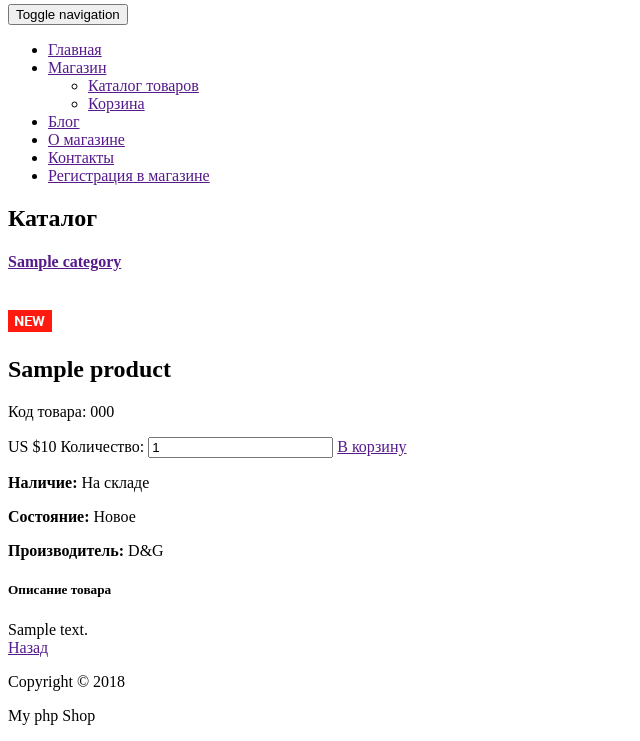
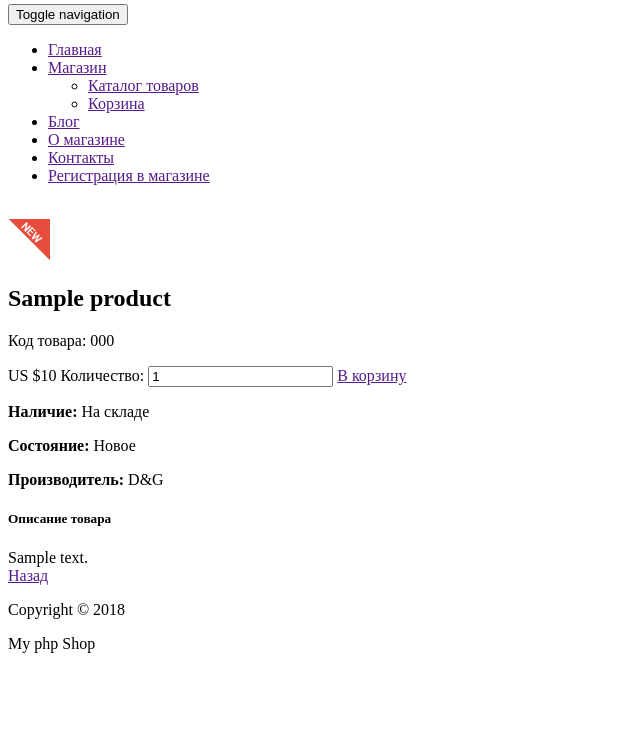
Before and after one commit to Vadim0004/shopyii2, a Yii app: the page made by frontend/views/product/index.php in a window 1280 px wide. Shown: the part 227-968 px from the top of the page, without its empty margins (0-640 px from the left). After the commit the page ends 880 px from the top, so only its background shows below. Run offline with PHP 8.4 and a stand-in for Yii, Linux system fonts and the light colour scheme; the template is opened without the code that fills it: most values are stand-ins (such as "Sample title", 1, 10 or a date in 2020); data that the repository does not hold is empty; some libraries are stand-ins or nearby versions.

Commit message:
fix ProductContr

```diff
--- a/frontend/views/product/index.php
+++ b/frontend/views/product/index.php
@@ -1,6 +1,7 @@
 <?php
 use frontend\assets\MyShopAsset;
 use frontend\models\Product;
+use frontend\widgets\categoryList\CategoryList;
 
 MyShopAsset::register($this);
 
@@ -12,52 +13,36 @@ $this->registerJsFile('@web/js/myFooter.js', ['depends' => [
 $this->title = 'Product';
 $this->registerMetaTag([
     'name' => 'Product',
-    'content' => 'description of the page',
+    'content' => 'Product description',
 ]);
 ?>
 
 <section>
     <div class="container">
         <div class="row">
-                        <div class="col-sm-3">
-                <div class="left-sidebar">
-                    <h2>Каталог</h2>
-                    <div class="panel-group category-products">
-                        <?php foreach ($categories as $categoryItem): ?>
-                            <div class="panel panel-default">
-                                <div class="panel-heading">
-                                    <h4 class="panel-title">
-                                        <a href="<?php echo Yii::$app->urlManager->createUrl(['syte/category', 'categoryId' => $categoryItem['id']]);?>">
-                                            <?php echo $categoryItem['name'];?>
-                                        </a>
-                                    </h4>
-                                </div>
-                            </div>
-                        <?php endforeach; ?>
-                    </div>
-                </div>
-            </div>
+
+            <?= /* Список категорий */ CategoryList::widget(); ?>
 
             <div class="col-sm-9 padding-right">
                 <div class="product-details"><!--product-details-->
                     <div class="row">
                         <div class="col-sm-5">
                             <div class="view-product">
-                                <img src="<?php echo Product::getImage($product['id']);?>" alt="" />
+                                <img src="<?php echo Product::getImage($product->id) ;?>" alt="" />
                                 <?php //var_dump(Product::getImage($product['id']));die;?>
                             </div>
                         </div>
                         <div class="col-sm-7">
                             <div class="product-information"><!--/product-information-->
-                                <img src="/frontend/web/images/product-details/new.jpg" class="newarrival" alt="" />
-                                <h2><?php echo $product['name'];?></h2>
-                                <p>Код товара: <?php echo $product['code'];?></p>
+                                <img src="/images/home/new.png" class="newarrival" alt="" />
+                                <h2><?php echo $product->name; ?></h2>
+                                <p>Код товара: <?php echo $product->code ;?></p>
                                 <span>
-                                    <span>US $<?php echo $product['price'];?></span>
+                                    <span>US $<?php echo $product->price ;?></span>
                                     <label>Количество:</label>
                                     <input type="text" value="1"/>
-                                    <a href="<?php echo Yii::$app->urlManager->createUrl(['cart/addajax', 'id' => $product['id']]);?>"
-                                       data-id ="<?php echo $product['id']; ?>"
+                                    <a href="<?php echo Yii::$app->urlManager->createUrl(['cart/addajax', 'id' => $product->id]);?>"
+                                       data-id ="<?php echo $product->id; ?>"
                                        class="btn btn-default add-to-cart">
                                         <i class="fa fa-shopping-cart"></i>
                                         В корзину
@@ -72,7 +57,7 @@ $this->registerMetaTag([
                     <div class="row">
                         <div class="col-sm-12">
                             <h5>Описание товара</h5>
-                            <?php echo $product['description'];?>
+                            <?php echo $product->description; ?>
                         </div>
                     </div>
                 </div><!--/product-details-->
```
Also changed, not shown: frontend/controllers/ProductController.php (+3 -9 lines), frontend/models/repository/Productrepository.php (+15 -0 lines).
